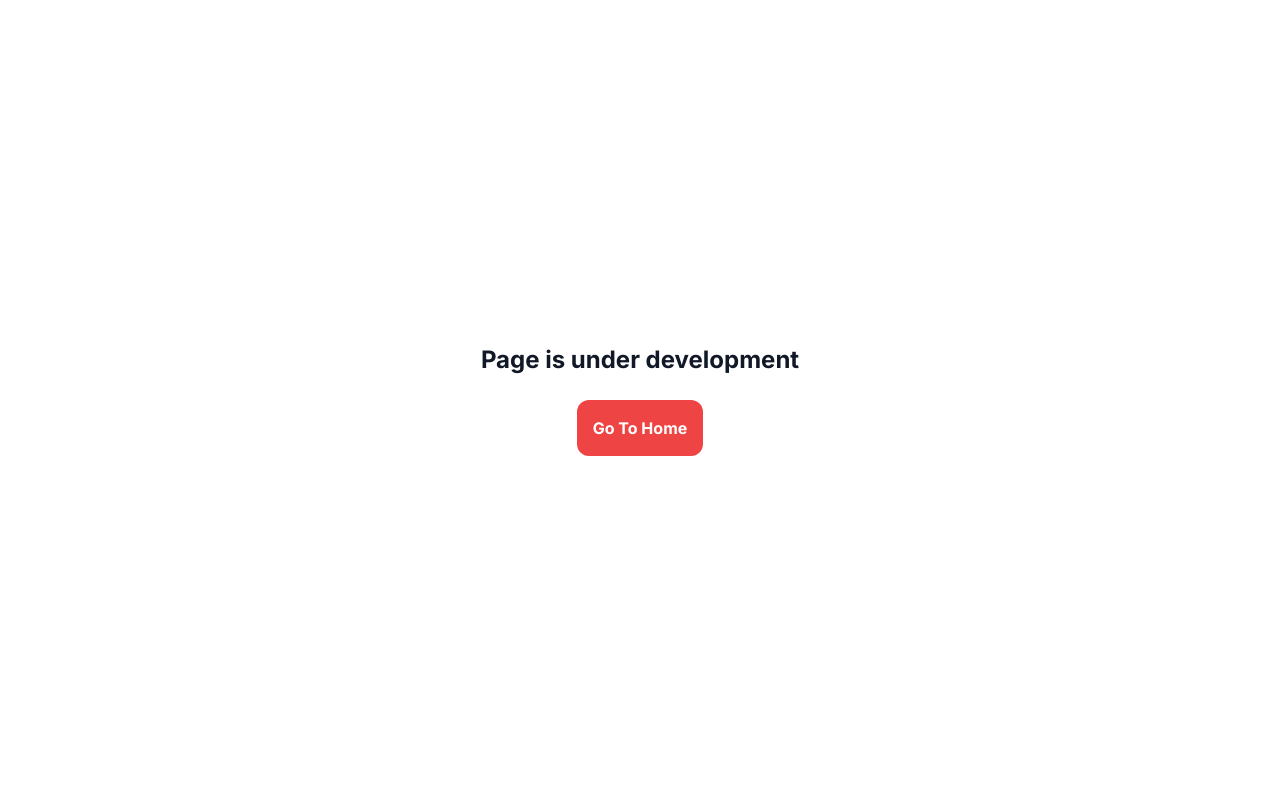
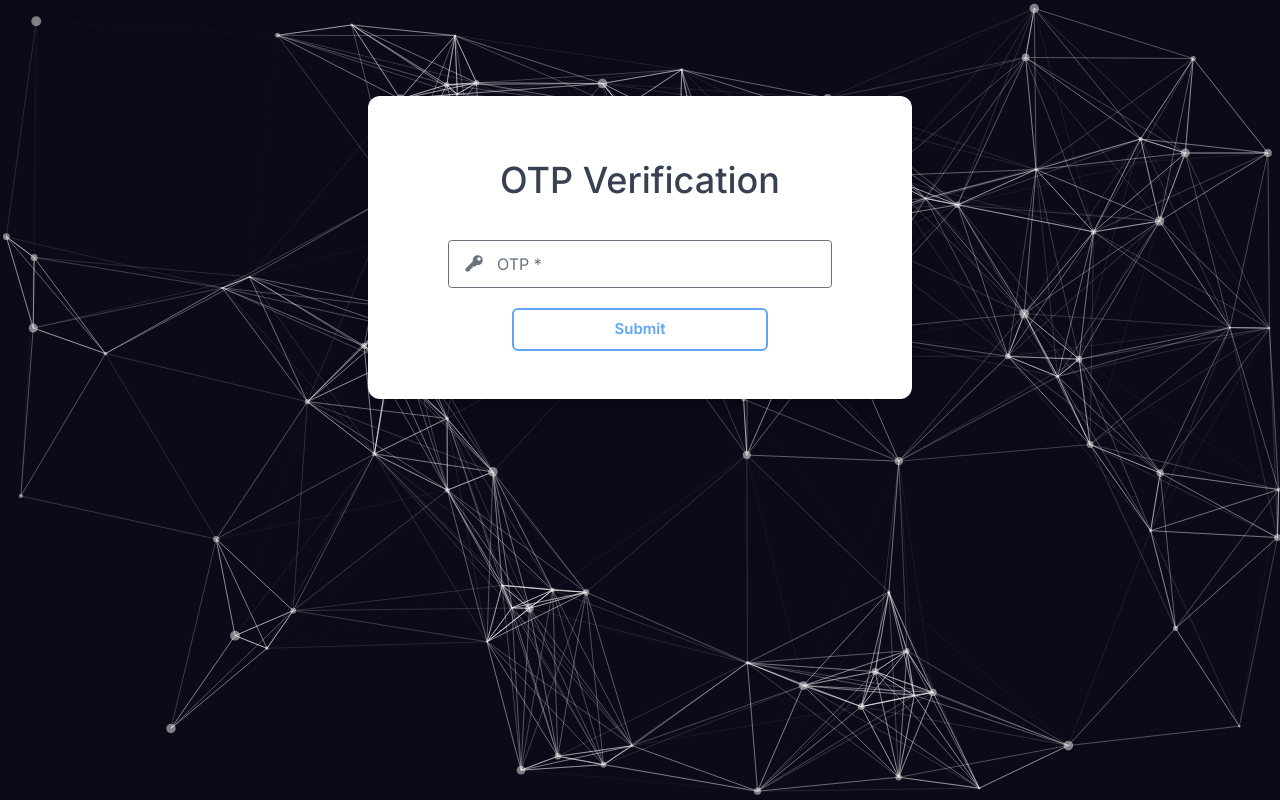
Before and after one commit to Abdullah-MotiWala/intell-singal-block-chain, a React (Create React App) app: page /otp in a window 1280 px wide. Built offline with nearby package versions, Linux system fonts and the light colour scheme; what @rainbow-me/rainbowkit, wagmi would draw is missing.

Commit message:
Add files via upload

```diff
--- a/src/App.js
+++ b/src/App.js
@@ -16,6 +16,7 @@ import Setting from "./pages/Setting";
 import UnderDevelopment from "./pages/UnderDevelopment";
 import ActivePackage from "./pages/ActivePackage";
 import ScrollToTopButton from "./components/ScrollToTopButton";
+import OTP from "./pages/OTP"
 function App() {
   const currentPath = window.location.pathname;
   return (
@@ -27,6 +28,7 @@ function App() {
               <Route path="/" element={<Home />} />
               <Route path="/blog" element={<Blog />} />
               <Route path="/login" element={<Login />} />
+              <Route path="/otp" element={<OTP />} />
               <Route path="/forget-password/" element={<ForgetPassword />} />
 
               <Route path="/INSIG" element={<UnderDevelopment />} />
--- a/src/pages/Login.js
+++ b/src/pages/Login.js
@@ -20,7 +20,7 @@ const Login = () => {
       let email = e.target[1].value;
       let password = e.target[2].value;
       let confirmPassword = e.target[3]?.value;
-
+      localStorage.setItem('email' ,  email)
       let data = {
         name,
         email,
--- /dev/null
+++ b/src/pages/OTP.js
@@ -0,0 +1,79 @@
+import React, { useState } from "react";
+import CustomParticle from "../components/CustomParticle";
+import { api } from "../utils/api";
+import { GoKey } from "react-icons/go";
+import { toast } from "react-hot-toast";
+import { useDispatch } from "react-redux";
+import { setToken, setUser } from "../store/user";
+
+const OTP = () => {
+
+  const [otp, setOtp] = useState('');
+  const dispatch = useDispatch()
+  const handleChange = (e) => {
+    setOtp(e.target.value)
+  }
+
+  const loginHandler = async (e) => {
+    e.preventDefault()
+    try {
+      const payload = {
+        email: localStorage.getItem('email') || '',
+        otp,
+      };
+
+      const response = await api("verify-otp", "PUT", payload);
+      if (response.success) {
+        toast.success("Verification Successfull");
+        dispatch(setToken({ token: response?.data?.token }));
+        dispatch(setUser(decodeToken(response?.data?.token)));
+        navigate("/");
+      } else {
+        toast.error(response.message);
+      }
+    } catch (err) {
+      console.log(err.message);
+      toast.error(err.message);
+    }
+  };
+
+
+  return (
+    <div className="bg-blue-950 w-full text-center">
+      <CustomParticle />
+      <div className="w-full my-24 flex justify-center">
+        <form
+          onSubmit={loginHandler}
+          className="z-10 bg-white shadow-xl flex flex-col  rounded-xl gap-6 px-20 py-12"
+        >
+          <h2 className="text-gray-700 text-4xl font-medium my-4">
+            OTP Verification
+          </h2>
+          <div className="flex flex-col gap-y-5 h-full justify-between">
+            <div className="flex relative items-center ">
+              <GoKey className="absolute left-1  w-7 h-7 ml-2 p-1 text-gray-500" />
+              <input
+                className="pl-12 w-96 h-12 rounded border bg-transparent p-2 placeholder:text-gray-500 focus:outline-none"
+                type="number"
+                placeholder="OTP *"
+                onChange={handleChange}
+                value={otp}
+                required
+              />
+            </div>
+            <div>
+              <button className=" rounded-md py-2 overflow-hidden relative group cursor-pointer border-2 font-semibold text-[15px] border-blue-400 text-black hover:scale-105 duration-[700ms] w-64">
+                <span className="absolute transition-all duration-[700ms] origin-center rotate-45 -translate-x-20 bg-blue-700 top-1/2 group-hover:h-64 group-hover:-translate-y-32 ease w-full"></span>
+                <span className="relative text-blue-400 transition duration-[700ms] group-hover:text-white ease w-full">
+                  Submit
+                </span>
+              </button>
+            </div>
+          </div>
+        </form>
+      </div>
+    </div>
+  );
+};
+
+export default OTP;
```
